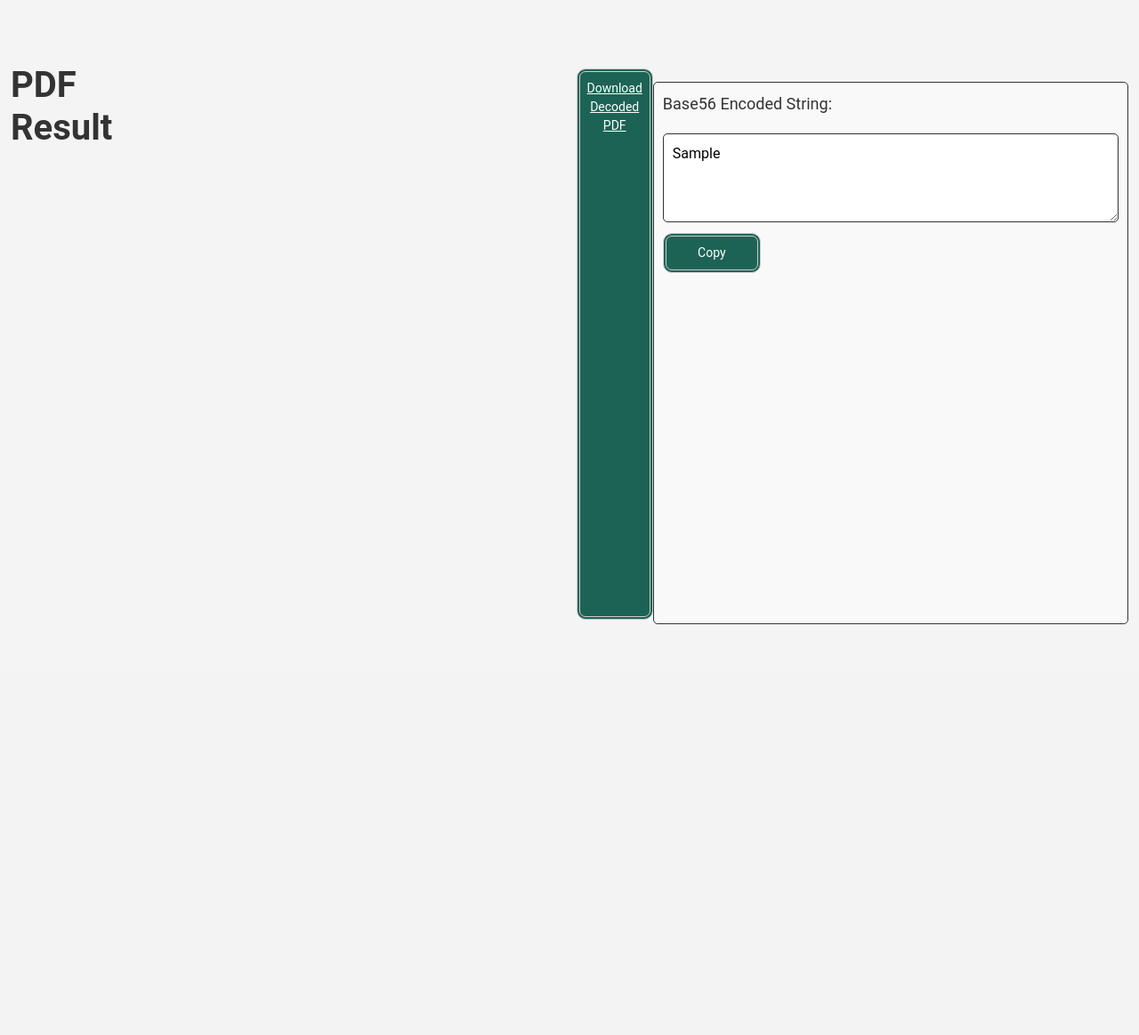
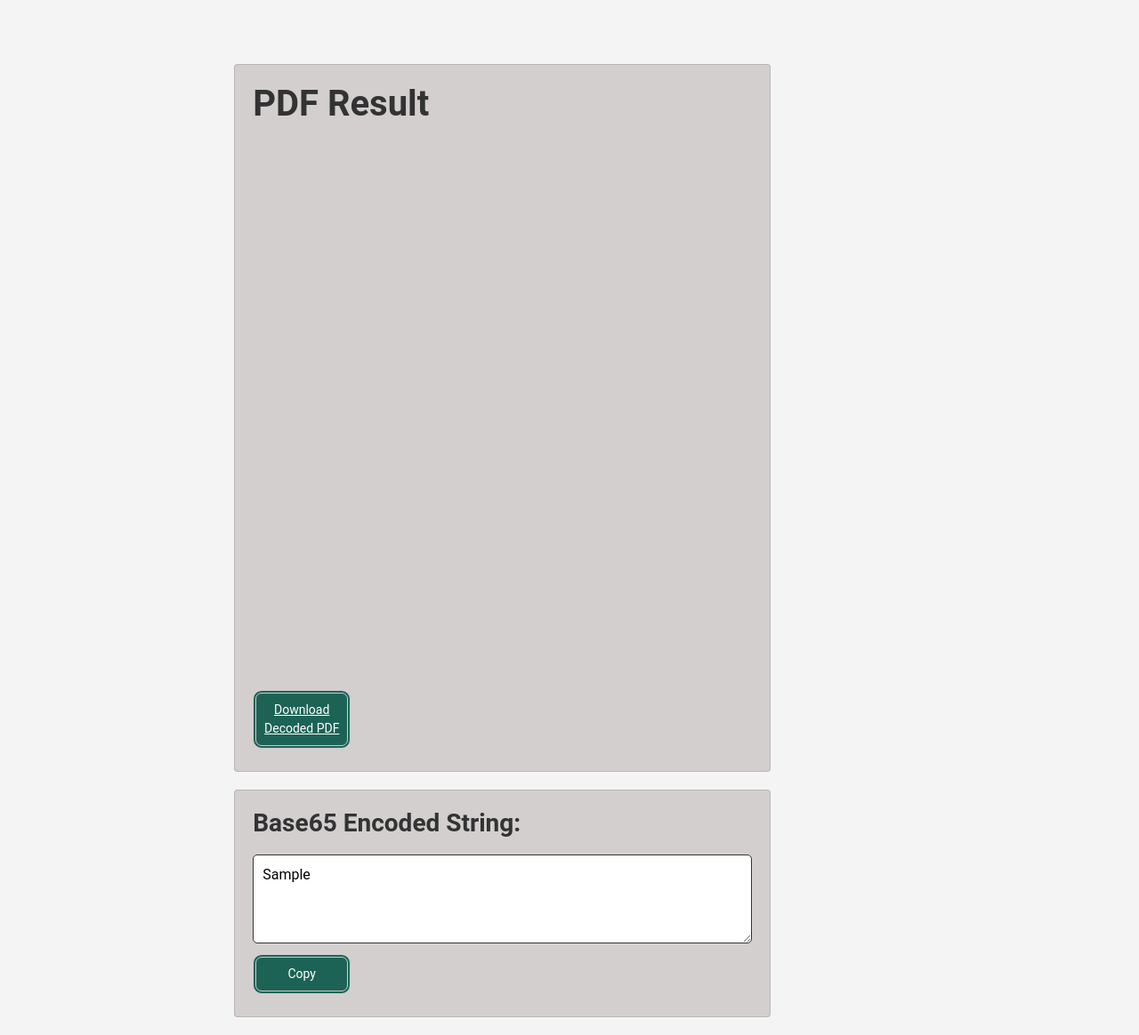
Before and after one commit to ddeveloper72/pdf-base64-xml, a Flask app: template templates/result.html in a window 1280 px wide. Shown: the part 44-1208 px from the top of the page at 89% size. Before the commit the page ends 746 px from the top, so only its background shows below. Run offline with Flask 3, Linux system fonts and the light colour scheme; the template is opened without the code that fills it: most values are stand-ins (such as "Sample title", 1, 10 or a date in 2020).

Commit message:
Refactor result.html to update the layout and improve code readability

```diff
--- a/templates/result.html
+++ b/templates/result.html
@@ -1,19 +1,38 @@
 {% extends 'base.html' %} {% block content %}
 
-<h1>PDF Result</h1>
+<div class="results-container">
+    <div class="card">
+        <div class="card-body">
+            <h1 class="card-title">PDF Result</h1>
             {% if encoded_string %}
+            <div>
                 <iframe src="data:application/pdf;base64,{{ encoded_string }}"></iframe>
-<a href="data:application/pdf;base64,{{ encoded_string }}" class="button-link" download="preview.pdf">Download Decoded PDF</a>
+            </div>
+            <a href="data:application/pdf;base64,{{ encoded_string }}" class="button-link"
+                download="preview.pdf">Download
+                Decoded PDF</a>
             <br>
             {% else %}
             <p class="error-message">Invalid base64 code</p>
             {% endif %}
 
-<div class="base64">
-    <p>Base56 Encoded String:</p>
-    <textarea rows="10" cols="50">{{ encoded_string }}</textarea>
-    <button class="button" onclick="copyToClipboard('{{ encoded_string }}')">Copy</button>
+        </div>
+    </div>
+
+    <div class="card">
+        <div class="card-body">
+            <h3 class="card-title">Base65 Encoded String:</h3>
+            <div>
+                <textarea>{{ encoded_string }}</textarea>
+            </div>
+            <button class="button" aria-placeholder="bas364 string"
+                onclick="copyToClipboard('{{ encoded_string }}')">Copy</button>
+
+        </div>
+    </div>
+</div>
 
 </div>
 
+
 {% endblock %}
```
Lines whose indentation alone changed are shown as unchanged.
